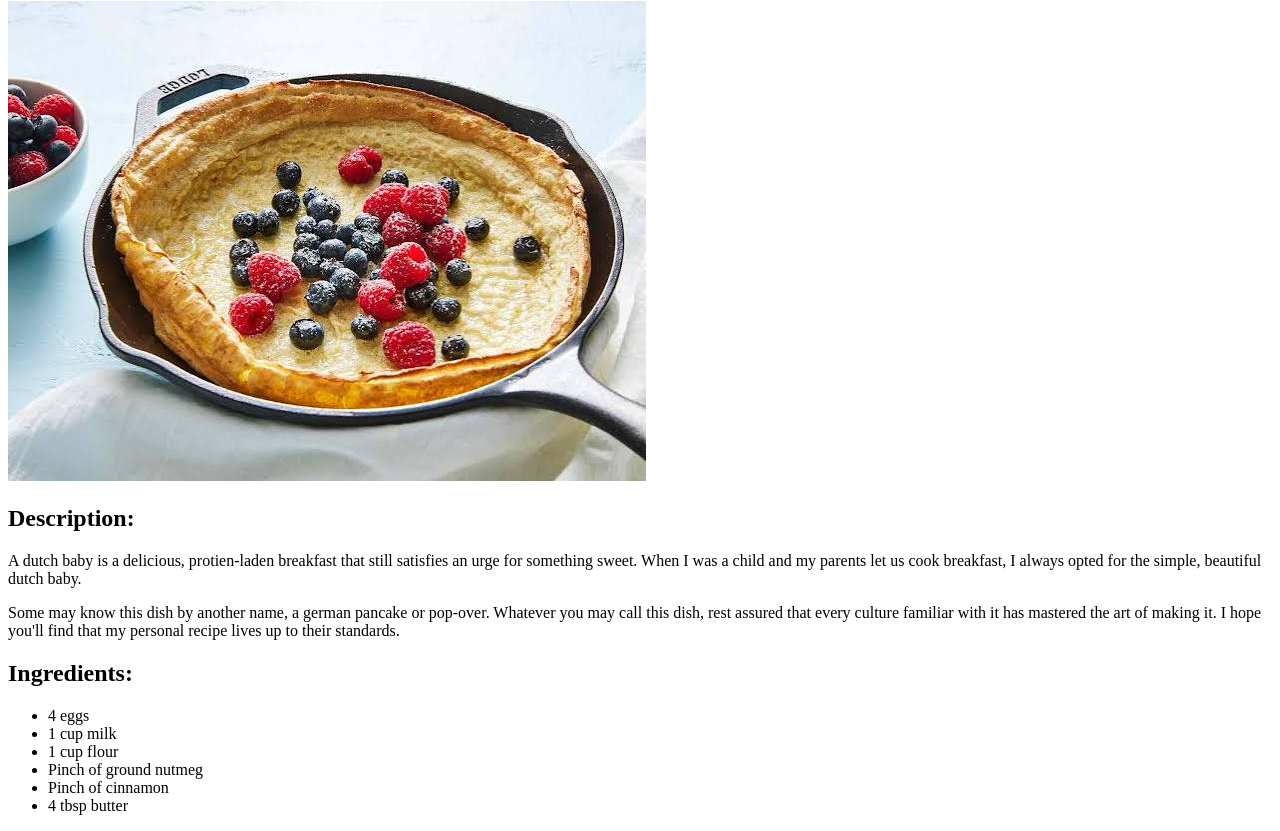
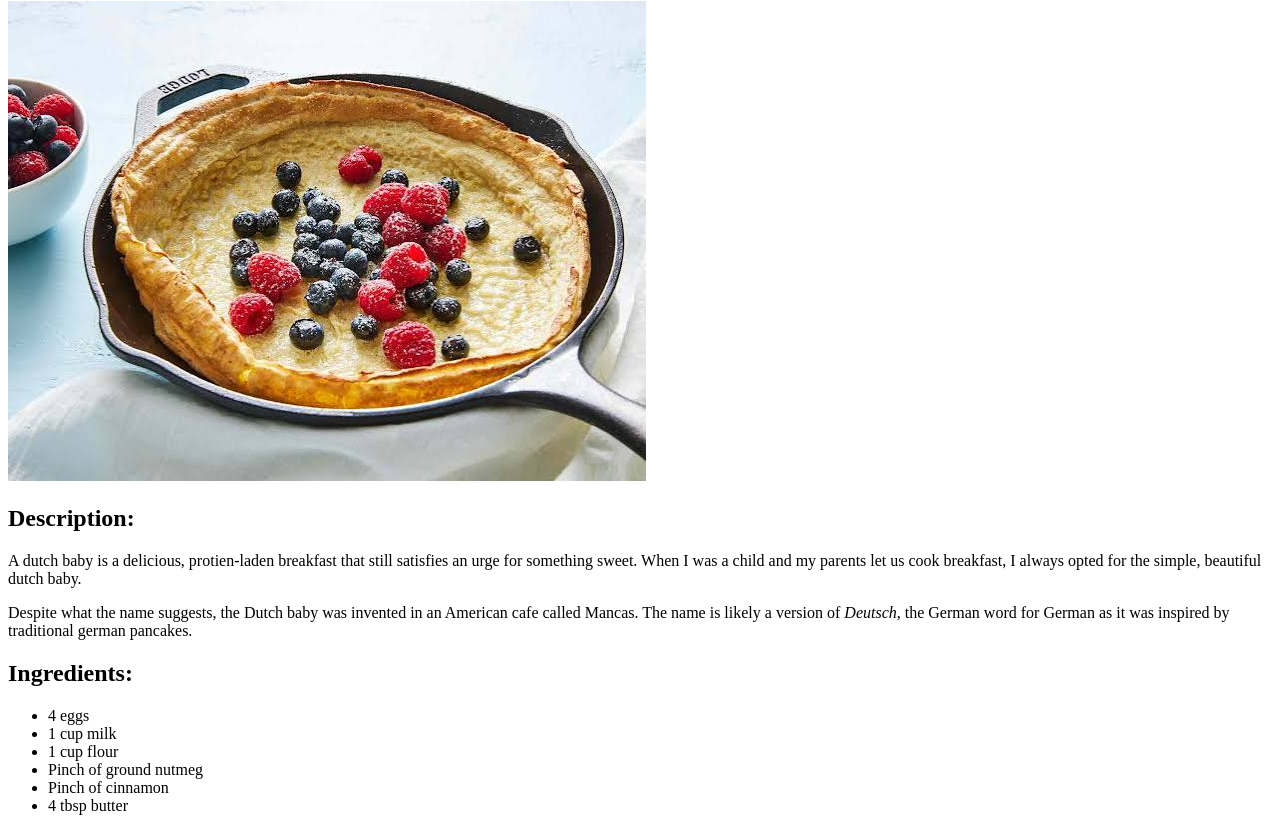
Before and after one commit to chmccallum-commits/odin-recipes, a plain HTML site: page recipes/dutch-baby.html in a window 1280 px wide. Shown: the part 105-936 px from the top of the page. Drawn offline with Linux system fonts and the light colour scheme.

Commit message:
Added a better desciption for Dutch baby recipe

```diff
--- a/recipes/dutch-baby.html
+++ b/recipes/dutch-baby.html
@@ -13,7 +13,7 @@
     <h2>Description:</h2>
     <p>A dutch baby is a delicious, protien-laden breakfast that still satisfies an urge for something sweet. When I was a child and my parents let us cook breakfast, I always opted for the simple, beautiful dutch baby.
     </p>
-    <p>Some may know this dish by another name, a german pancake or pop-over. Whatever you may call this dish, rest assured that every culture familiar with it has mastered the art of making it. I hope you'll find that my personal recipe lives up to their standards.</p>
+    <p>Despite what the name suggests, the Dutch baby was invented in an American cafe called Mancas. The name is likely a version of <em>Deutsch</em>, the German word for German as it was inspired by traditional german pancakes.</p>
 
     <h2>Ingredients:</h2>
     <ul>
```
